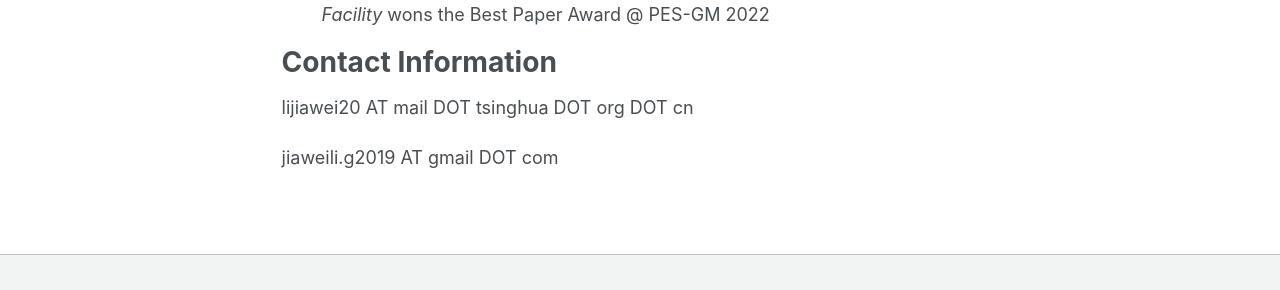
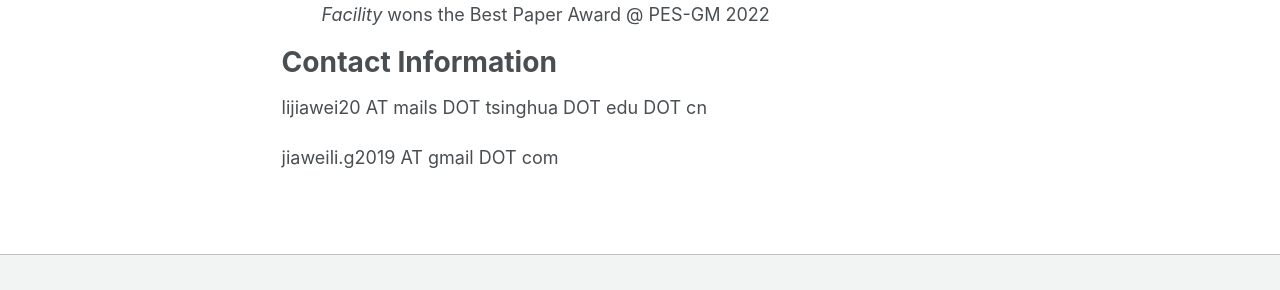
Before and after one commit to Jiawei-Li20/Jiawei-Li20.github.io, a Jekyll site: the page built from _pages/about.md, in a window 1280 px wide. Shown: the part 490-780 px from the top of the page. Built offline with Jekyll 4.4.1, drawn with Linux system fonts in a browser that asks for light colours.

Commit message:
Update about.md

```diff
--- a/_pages/about.md
+++ b/_pages/about.md
@@ -24,6 +24,6 @@ News
 Contact Information
 ======
 
-lijiawei20 AT mail DOT tsinghua DOT org DOT cn
+lijiawei20 AT mails DOT tsinghua DOT edu DOT cn
 
 jiaweili.g2019 AT gmail DOT com
```
